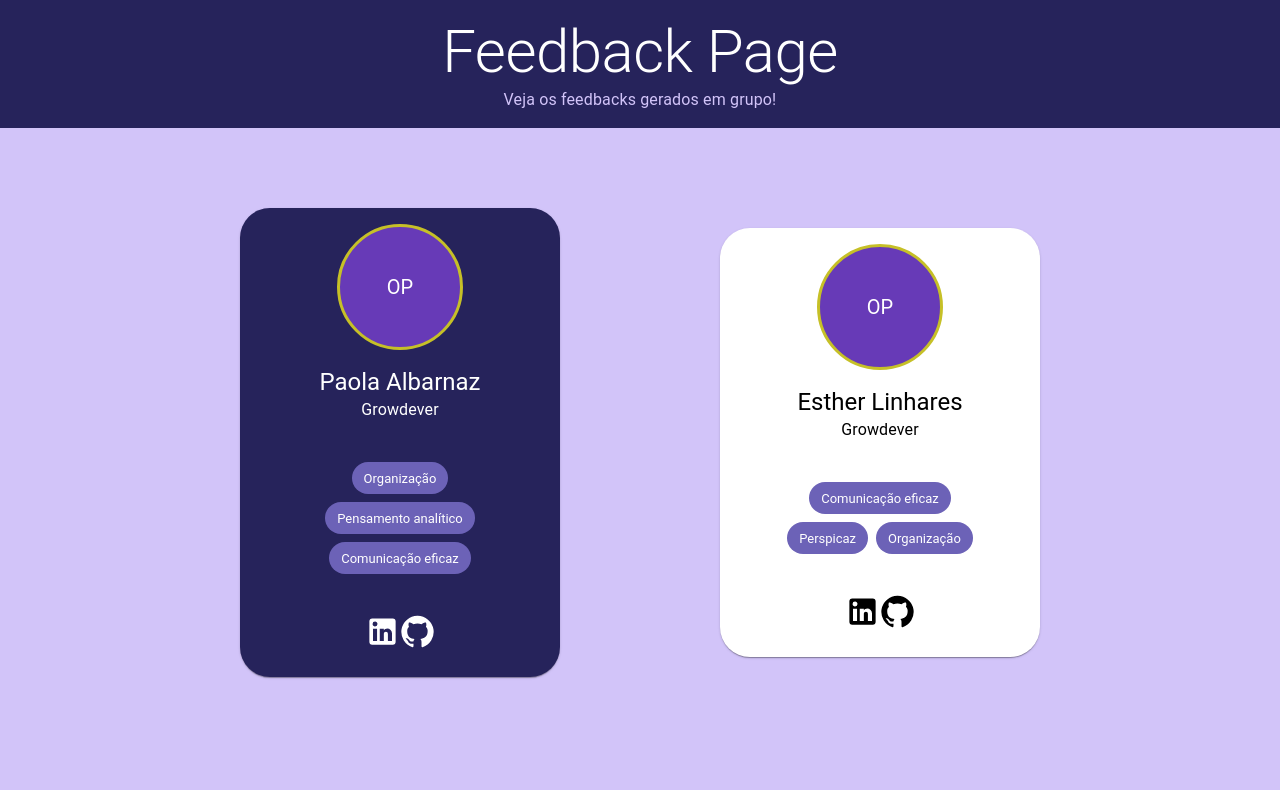
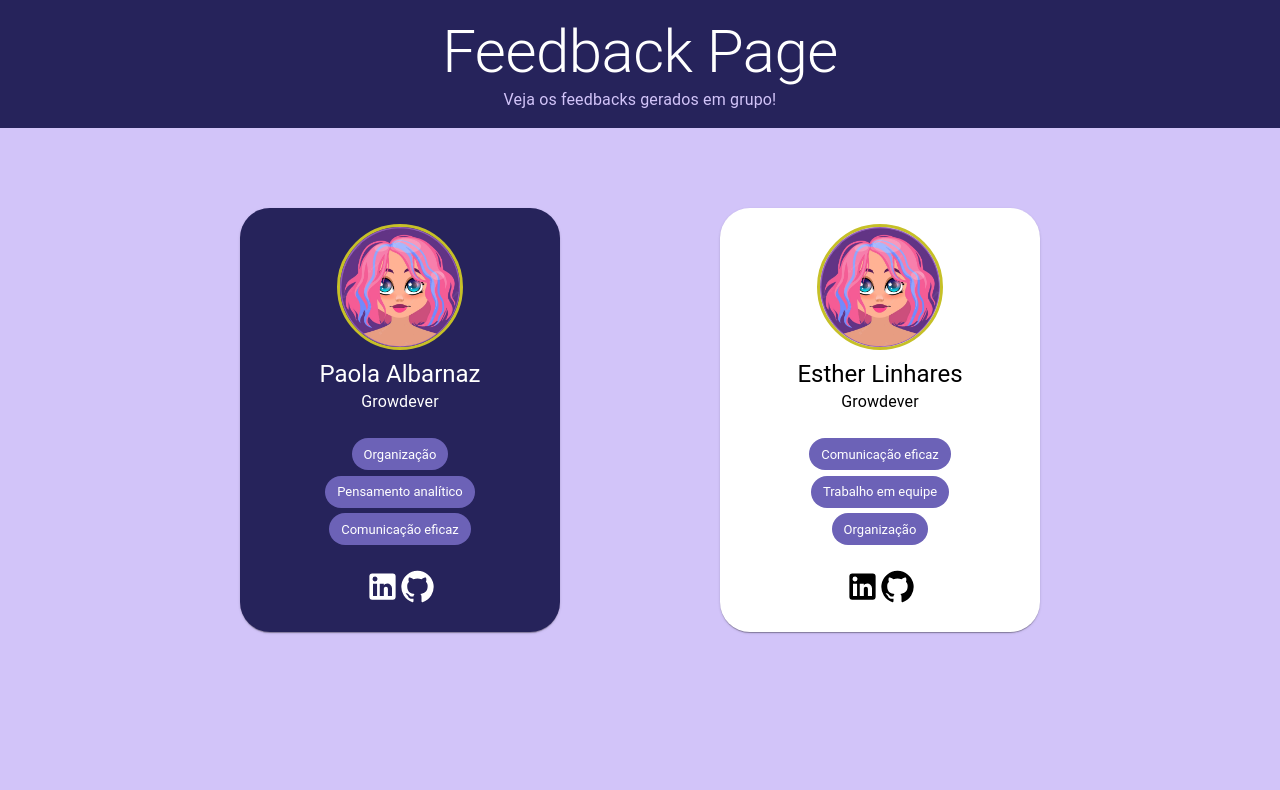
Before and after one commit to palbarnaz/feedback-page, a React (Create React App) app: page / in a window 1280 px wide. Shown: the top 790 px of the page. Built offline with nearby package versions, Linux system fonts and the light colour scheme.

Commit message:
ajustando tamanho do card

```diff
--- a/src/components/CardPerson.tsx
+++ b/src/components/CardPerson.tsx
@@ -17,13 +17,15 @@ const CardPerson: React.FC<CardPersonProps> = ({ cardColor, colorDescription, sk
             <Card sx={{ backgroundColor: cardColor, color: colorDescription, borderRadius: '30px' }}>
                 <CardContent>
                     <Stack justifyContent="center" direction="row">
-                        <Avatar sx={{ bgcolor: deepPurple[500], width: 120, height: 120, border: ' 3px solid #c6c027' }}>OP</Avatar>
+                        <Avatar sx={{ bgcolor: deepPurple[500], width: 120, height: 120, border: ' 3px solid #c6c027' }}>
+                            <img height="150px" width="150px" src="./images/avatar2.png" alt="" />
+                        </Avatar>
                     </Stack>
-                    <Typography marginTop={2} variant="h5">
+                    <Typography marginTop={1} variant="h5">
                         {title}
                     </Typography>
                     <Typography variant="body1">Growdever</Typography>
-                    <Box display="flex" margin={5} justifyContent="center" flexWrap="wrap" alignItems="center" gap={1}>
+                    <Box display="flex" margin={3} justifyContent="center" flexWrap="wrap" alignItems="center" gap={0.7}>
                         {skills.map((item) => (
                             <Chip key={item} sx={{ backgroundColor: '#6c62b7', color: 'white' }} label={item} />
                         ))}
--- a/src/pages/Home.tsx
+++ b/src/pages/Home.tsx
@@ -21,7 +21,7 @@ const Home: React.FC = () => {
                     <CardPerson
                         cardColor="white"
                         colorDescription="black"
-                        skills={['Comunicação eficaz', 'Perspicaz', 'Organização']}
+                        skills={['Comunicação eficaz', 'Trabalho em equipe', 'Organização']}
                         title="Esther Linhares"
                     />
 
```
Also changed, not shown: public/images/avatar1.png (added), public/images/avatar2.png (added).
